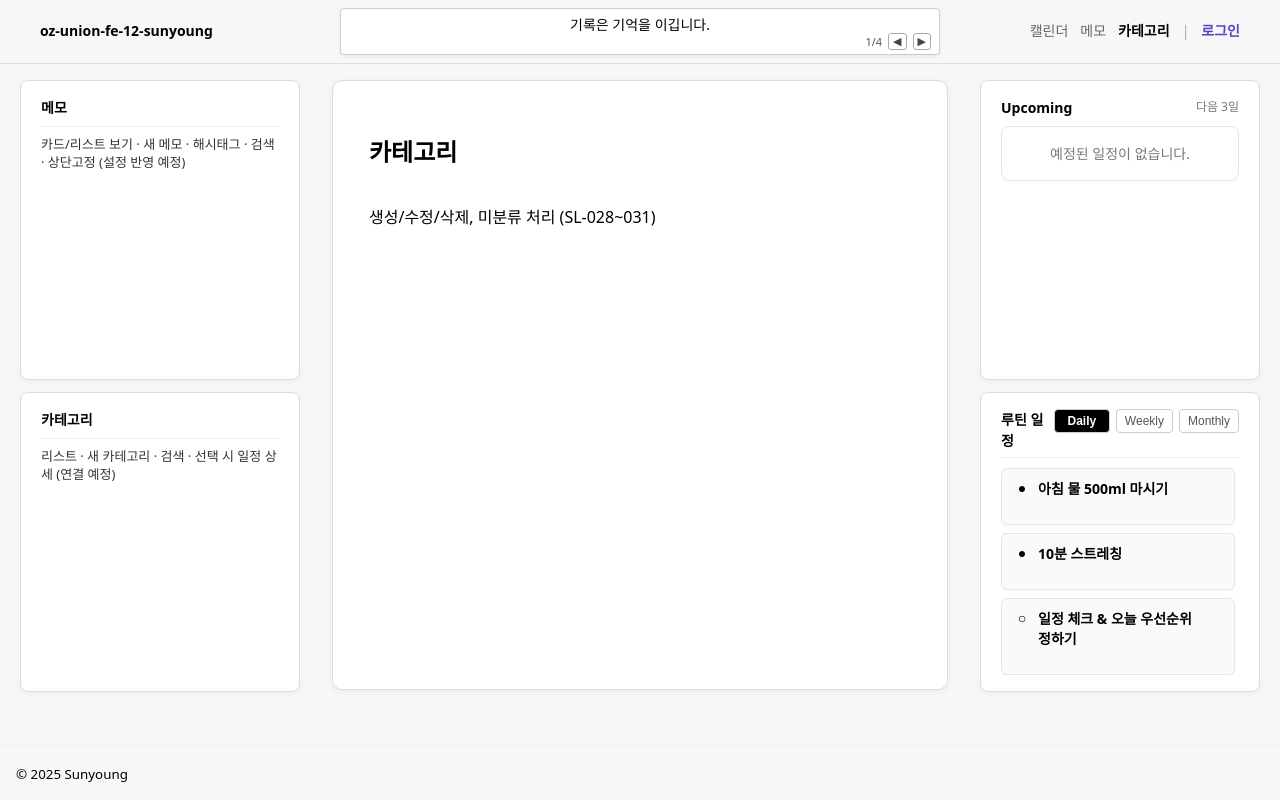
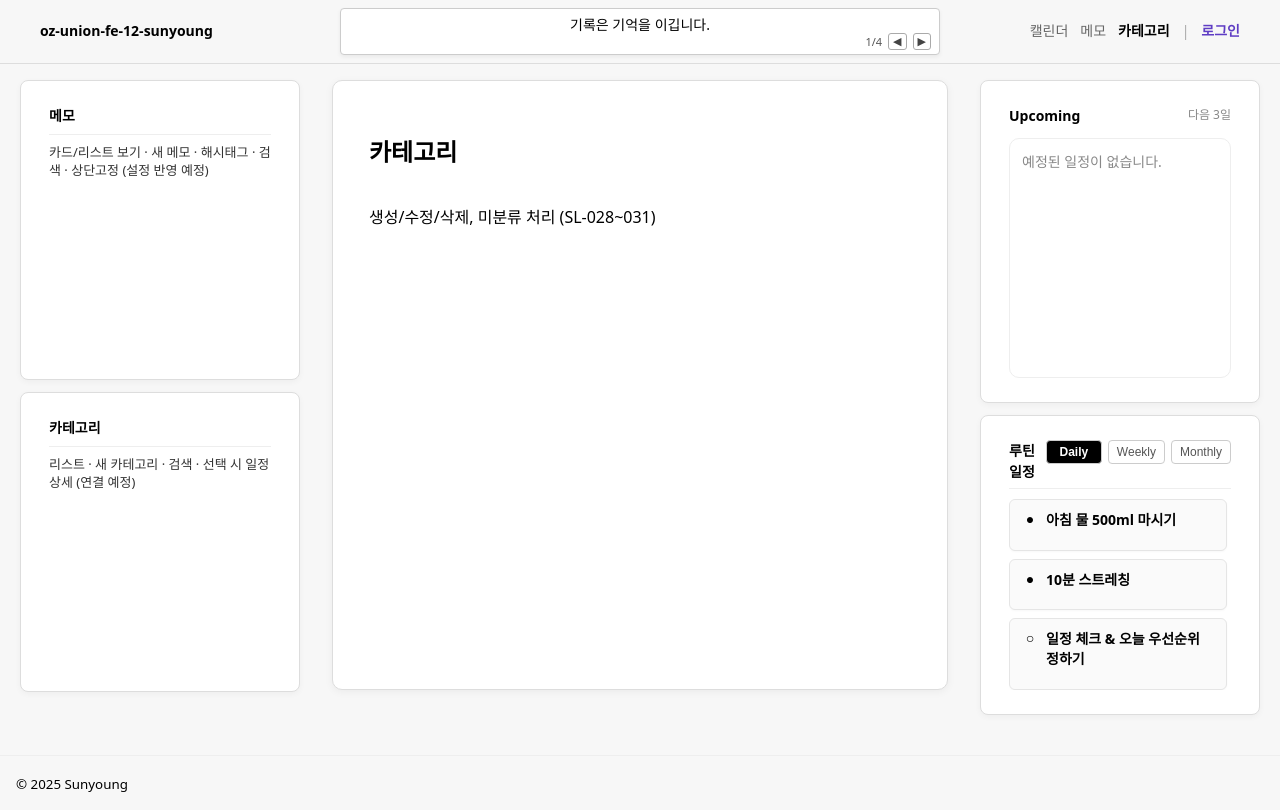
Before and after one commit to sunyoug3598/oz-union-fe-12-sunyoung, a React (Vite) app in the folder client/: page /categories in a window 1280 px wide. Built offline with nearby package versions, Linux system fonts and the light colour scheme.

Commit message:
feat(events): 전역 일정 스토어(Context) 도입 및 Calendar/Upcoming 데이터 연결

```diff
--- a/client/src/app/layout/AppLayout.jsx
+++ b/client/src/app/layout/AppLayout.jsx
@@ -5,23 +5,22 @@ import MemoWidget from "../../features/memoWidget/components/MemoWidget";
 import CategoryWidget from "../../features/categoryWidget/components/CategoryWidget";
 import UpcomingWidget from "../../features/upcoming/components/UpcomingWidget";
 import RoutineWidget from "../../features/routine/components/RoutineWidget";
+import { EventsProvider } from "../store/eventsStore";
 
 export default function AppLayout() {
-  // 임시 목업들 (사이드 미리보기용 그대로 둬도 됨)
   return (
+    <EventsProvider>
       <div
         style={{
           minHeight: "100vh",
-        backgroundColor: "#f7f7f7", // 페이지 전체 배경 살짝 톤
+          backgroundColor: "#f7f7f7",
           color: "#000",
           display: "flex",
           flexDirection: "column",
         }}
       >
-      {/* 상단 헤더 */}
         <Header />
 
-      {/* 메인 영역 */}
         <main
           style={{
             flex: 1,
@@ -32,33 +31,27 @@ export default function AppLayout() {
             display: "grid",
             gridTemplateColumns: "280px 1.4fr 280px",
             gap: "32px",
-
             alignItems: "start",
           }}
         >
-        {/* 왼쪽 사이드바 */}
+          {/* 좌측 위젯 */}
           <aside style={{ display: "grid", gap: "12px" }}>
-          <CardWrapper>
-            <MemoWidget />
-          </CardWrapper>
-
-          <CardWrapper>
-            <CategoryWidget />
-          </CardWrapper>
+            <CardWrapper><MemoWidget /></CardWrapper>
+            <CardWrapper><CategoryWidget /></CardWrapper>
           </aside>
 
-        {/* 메인 컨텐츠 */}
+          {/* 가운데 컨텐츠 */}
           <section
             style={{
               backgroundColor: "#fff",
               border: "1px solid #ddd",
               borderRadius: "10px",
               padding: "32px 36px",
-            minHeight: "610px", // 세로 더 크게
+              minHeight: "610px",
               boxShadow: "0 2px 8px rgba(0,0,0,0.05)",
               width: "100%",
-            maxWidth: "960px", // 가로도 살짝 존재감 주기
-            margin: "0 auto", // 가운데 정렬
+              maxWidth: "960px",
+              margin: "0 auto",
               display: "flex",
               flexDirection: "column",
             }}
@@ -66,30 +59,19 @@ export default function AppLayout() {
             <Outlet />
           </section>
 
-        {/* 오른쪽 사이드바 */}
+          {/* 우측 위젯 */}
           <aside style={{ display: "grid", gap: "12px" }}>
-          <CardWrapper>
-            <UpcomingWidget />
-          </CardWrapper>
-
-          <CardWrapper>
-            <RoutineWidget />
-          </CardWrapper>
+            <CardWrapper><UpcomingWidget /></CardWrapper>
+            <CardWrapper><RoutineWidget /></CardWrapper>
           </aside>
         </main>
 
-      {/* 하단 푸터 */}
         <Footer />
       </div>
+    </EventsProvider>
   );
 }
 
-/**
- * CardWrapper:
- * 사이드바 위젯들을 똑같은 스타일 박스 안에 넣어서
- * "대시보드 카드"처럼 보이게 통일해 주는 재사용 래퍼.
- * (여기서만 style 통일하고 각 위젯은 내용만 책임지게)
- */
 function CardWrapper({ children }) {
   return (
     <section
@@ -97,18 +79,15 @@ function CardWrapper({ children }) {
         backgroundColor: "#fff",
         border: "1px solid #ddd",
         borderRadius: "8px",
-        padding: "16px 20px",
-
+        padding: "24px 28px",
         boxShadow: "0 2px 6px rgba(0,0,0,0.04)",
         fontSize: "14px",
         lineHeight: 1.5,
         transition: "all 0.3s ease",
-
-        // 고정 높이 + 내부 스크롤 허용 구조
-        height: "300px",        // ✅ 딱 고정
+        minHeight: "300px",
         display: "flex",
         flexDirection: "column",
-        overflow: "hidden",     // ✅ 자식이 넘칠 때 바깥은 커지지 않게
+        justifyContent: "flex-start",
       }}
     >
       {children}
--- /dev/null
+++ b/client/src/app/store/eventsStore.jsx
@@ -0,0 +1,89 @@
+import React, { createContext, useContext, useMemo, useState, useCallback } from "react";
+
+// 데모: 30일 달 + 초기 목업 데이터
+const initialEvents = {
+  3:  [{ id: "e-3a",  icon: "●", title: "팀 회의",   timeLabel: "14:00",  category: "업무", repeat: "weekly" }],
+  5:  [{ id: "e-5a",  icon: "★", title: "카드 결제일", timeLabel: "하루 종일", category: "금융", repeat: "monthly" }],
+  12: [{ id: "e-12a", icon: "－", title: "병원 예약", timeLabel: "09:30",  category: "건강", repeat: null }],
+  14: [
+        { id: "e-14a", icon: "○", title: "친구 약속", timeLabel: "19:00", category: "개인",  repeat: null },
+        { id: "e-14b", icon: "●", title: "헬스장",   timeLabel: "21:00", category: "건강", repeat: "weekly" },
+      ],
+  21: [{ id: "e-21a", icon: "●", title: "제출 마감", timeLabel: "23:59", category: "업무", repeat: null }],
+  29: [{ id: "e-29a", icon: "○", title: "월간 회고", timeLabel: "20:00", category: "개인", repeat: "monthly" }],
+};
+
+const EventsCtx = createContext(null);
+
+export function EventsProvider({ children }) {
+  const [events, setEvents] = useState(initialEvents); // { [day]: Array<Event> }
+  const [monthLabel] = useState("2025년 11월");        // 데모용 라벨
+
+  // 오늘 날짜(데모): 실제 오늘 날짜 기준으로 1~30 사이 clamp
+  const today = useMemo(() => {
+    const d = new Date().getDate();
+    return Math.min(30, Math.max(1, d));
+  }, []);
+
+  const addEvent = useCallback((dayNum, data) => {
+    const id = data.id || String(Date.now());
+    setEvents(prev => {
+      const next = { ...prev };
+      next[dayNum] = [...(next[dayNum] || []), { ...data, id }];
+      return next;
+    });
+    return id;
+  }, []);
+
+  const editEvent = useCallback((fromDay, toDay, data) => {
+    setEvents(prev => {
+      const next = { ...prev };
+      next[fromDay] = (next[fromDay] || []).filter(e => e.id !== data.id);
+      next[toDay] = [...(next[toDay] || []), { ...data }];
+      return next;
+    });
+  }, []);
+
+  const deleteEvent = useCallback((dayNum, id) => {
+    setEvents(prev => {
+      const next = { ...prev };
+      next[dayNum] = (next[dayNum] || []).filter(e => e.id !== id);
+      return next;
+    });
+  }, []);
+
+  // 업커밍: 다음 N일 (기본 3일), 완료(✕) 제외, 데일리/위클리 제외, 월간/단발만
+  const getUpcoming = useCallback((rangeDays = 3) => {
+    const end = today + rangeDays;
+    const items = [];
+    for (let d = today; d <= Math.min(30, end); d++) {
+      (events[d] || []).forEach(ev => {
+        const isDone = ev.icon === "✕";
+        const isDailyWeekly = ev.repeat === "daily" || ev.repeat === "weekly";
+        if (!isDone && !isDailyWeekly) {
+          items.push({ ...ev, day: d });
+        }
+      });
+    }
+    // day → timeLabel 등의 보조 정렬
+    return items.sort((a, b) => a.day - b.day);
+  }, [events, today]);
+
+  const value = {
+    monthLabel,
+    today,
+    events,
+    addEvent,
+    editEvent,
+    deleteEvent,
+    getUpcoming,
+  };
+
+  return <EventsCtx.Provider value={value}>{children}</EventsCtx.Provider>;
+}
+
+export function useEvents() {
+  const ctx = useContext(EventsCtx);
+  if (!ctx) throw new Error("useEvents must be used within EventsProvider");
+  return ctx;
+}
--- a/client/src/features/upcoming/components/UpcomingWidget.jsx
+++ b/client/src/features/upcoming/components/UpcomingWidget.jsx
@@ -1,88 +1,121 @@
-import { useMemo, useState } from "react";
-import { useEvents } from "../../../app/store/eventsContext";
-
-const CARD = {
-  border: "1px solid #e5e5e5",
-  borderRadius: 8,
-  padding: "10px 12px",
-  background: "#fff",
-};
+import { useMemo } from "react";
+import { useEvents } from "../../../app/store/eventsStore";
 
 export default function UpcomingWidget() {
-  const { upcomingWithin, cycleIcon } = useEvents();
-  const [range, setRange] = useState(3); // 다음 3일
+  const { getUpcoming } = useEvents();
 
-  const items = useMemo(() => upcomingWithin(range), [range, upcomingWithin]);
+  // 다음 3일(설정 가능)
+  const items = useMemo(() => getUpcoming(3), [getUpcoming]);
 
   return (
-    <section>
-      <header style={{ display: "flex", justifyContent: "space-between", alignItems: "center", marginBottom: 8 }}>
+    <div style={{ display: "flex", flexDirection: "column", gap: 12, height: "100%" }}>
+      <header style={{ display: "flex", justifyContent: "space-between", alignItems: "center" }}>
         <strong>Upcoming</strong>
-        <span style={{ color: "#777", fontSize: 12 }}>다음 {range}일</span>
+        <span style={{ fontSize: 12, color: "#888" }}>다음 3일</span>
       </header>
 
       <div
         style={{
-          ...CARD,
-          maxHeight: 280,
-          overflowY: "auto",
-          padding: 0,
+          border: "1px solid #eee",
+          borderRadius: 10,
+          padding: 12,
+          height: 240,             // 위젯 고정 높이
+          overflowY: "auto",       // 내부 스크롤
         }}
       >
-        {items.map((ev) => (
-          <article key={ev.id} style={{ ...CARD, border: "none", borderBottom: "1px solid #f0f0f0", borderRadius: 0 }}>
-            <div style={{ display: "flex", justifyContent: "space-between", marginBottom: 4, color: "#555", fontSize: 12 }}>
-              <span>{formatUpcomingDate(ev.date)}</span>
-              {ev.category ? (
-                <small style={{ background: "#f5f5ff", border: "1px solid #e6e6ff", color: "#6b6bd6", borderRadius: 6, padding: "2px 6px" }}>
-                  {ev.category}
-                </small>
-              ) : null}
-            </div>
-
-            <div style={{ display: "flex", alignItems: "center", gap: 8 }}>
-              <button
-                onClick={() => cycleIcon(ev.id)}
-                title="아이콘 변경"
-                style={{
-                  width: 22,
-                  height: 22,
-                  lineHeight: "22px",
-                  textAlign: "center",
-                  borderRadius: 6,
-                  border: "1px solid #e5e5e5",
-                  background: "#fff",
-                  cursor: "pointer",
-                  fontWeight: ev.icon === "★" ? 700 : 400,
-                  color: ev.icon === "★" ? "#E3B400" : "#000",
-                }}
-              >
-                {ev.icon}
-              </button>
-              <div style={{ fontWeight: 700 }}>{ev.title}</div>
-            </div>
-          </article>
-        ))}
-
-        {!items.length && (
-          <div style={{ padding: 16, color: "#777", textAlign: "center" }}>예정된 일정이 없습니다.</div>
+        {items.length === 0 ? (
+          <div style={{ color: "#888", fontSize: 14 }}>예정된 일정이 없습니다.</div>
+        ) : (
+          <div style={{ display: "grid", gap: 10 }}>
+            {items.map(ev => (
+              <UpcomingCard key={ev.id} ev={ev} />
+            ))}
+          </div>
         )}
       </div>
-    </section>
+    </div>
   );
 }
 
-function formatUpcomingDate(iso) {
-  const today = new Date();
-  const d = new Date(iso);
-  const d0 = strip(today);
-  const d1 = strip(d);
+function UpcomingCard({ ev }) {
+  return (
+    <button
+      style={{
+        width: "100%",
+        textAlign: "left",
+        border: "1px solid #e5e5e5",
+        borderRadius: 8,
+        padding: "10px 12px",
+        background: "#fafafa",
+        display: "flex",
+        alignItems: "center",
+        gap: 10,
+        cursor: "pointer",
+      }}
+      onClick={() => {
+        // 상세 모달 연동은 CalendarMonth에서 이미 구현됨.
+        // 여기서는 클릭 시 페이지 중앙 모듈과 연결 예정.
+      }}
+    >
+      {/* 날짜/시간 */}
+      <div style={{ minWidth: 70, fontSize: 12, color: "#666" }}>
+        <div style={{ fontWeight: 600 }}>{formatDay(ev.day)}</div>
+        <div>{ev.timeLabel || "시간 미정"}</div>
+      </div>
 
-  const diff = Math.round((d1 - d0) / (1000 * 60 * 60 * 24));
-  if (diff === 0) return "오늘";
-  if (diff === 1) return "내일";
+      {/* 구분선 */}
+      <div style={{ width: 1, height: 24, background: "#ddd" }} />
 
-  const w = ["일", "월", "화", "수", "목", "금", "토"][d.getDay()];
-  return `${String(d.getMonth() + 1).padStart(2, "0")}.${String(d.getDate()).padStart(2, "0")} (${w})`;
+      {/* 아이콘 + 제목/카테고리 */}
+      <div style={{ flex: 1 }}>
+        <div style={{ display: "flex", alignItems: "center", gap: 8 }}>
+          <span style={{ color: ev.icon === "★" ? "#E3B400" : "#000", fontWeight: ev.icon === "★" ? 700 : 400 }}>
+            {ev.icon}
+          </span>
+          <strong style={{ fontSize: 14 }}>{ev.title}</strong>
+
+          {/* 반복 아이콘(제목 오른쪽) */}
+          {ev.repeat === "monthly" && (
+            <span title="매월 반복" style={{ marginLeft: 6 }}>🔁</span>
+          )}
+        </div>
+        <div style={{ fontSize: 12, color: "#777", marginTop: 2 }}>
+          <CategoryBadge name={ev.category} />
+        </div>
+      </div>
+    </button>
+  );
 }
-function strip(x) { const y = new Date(x); y.setHours(0,0,0,0); return y; }
+
+function CategoryBadge({ name }) {
+  const palette = {
+    개인: "#51cf66",
+    업무: "#339af0",
+    건강: "#ff8787",
+    금융: "#845ef7",
+    기타: "#868e96",
+  };
+  return (
+    <span
+      style={{
+        display: "inline-block",
+        padding: "2px 8px",
+        borderRadius: 999,
+        background: (palette[name] || "#ced4da") + "22",
+        color: palette[name] || "#495057",
+        fontWeight: 600,
+      }}
+    >
+      {name}
+    </span>
+  );
+}
+
+function formatDay(day) {
+  // 오늘/내일 표기, 그 외 MM.DD 스타일은 달력 페이지에서 확장 예정
+  const now = new Date();
+  const today = Math.min(30, Math.max(1, now.getDate()));
+  if (day === today) return "오늘";
+  if (day === today + 1) return "내일";
+  return `정해진 날 ${String(day).padStart(2, "0")}`;
+}
```
Also changed, not shown: client/src/features/schedule/components/CalendarMonth.jsx (+53 -43 lines). Lines whose indentation alone changed are shown as unchanged.
